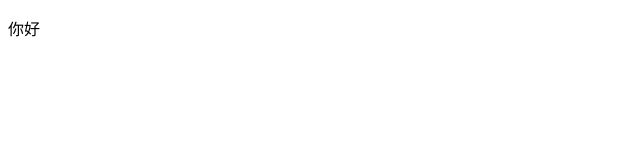
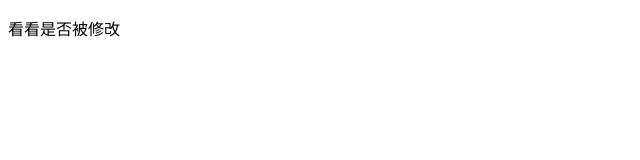
Before and after one commit to xiongmao911/gitProject, a plain HTML site: page index.html in a window 1280 px wide. Shown: the whole page, without its empty margins (0-640 px from the left). Drawn offline with Linux system fonts and the light colour scheme.

Commit message:
看看index.html是不是被二次修改

```diff
--- a/index.html
+++ b/index.html
@@ -5,6 +5,6 @@
     <title>Title</title>
 </head>
 <body>
-    <p>你好</p>
+    <p>看看是否被修改</p>
 </body>
 </html>
```
